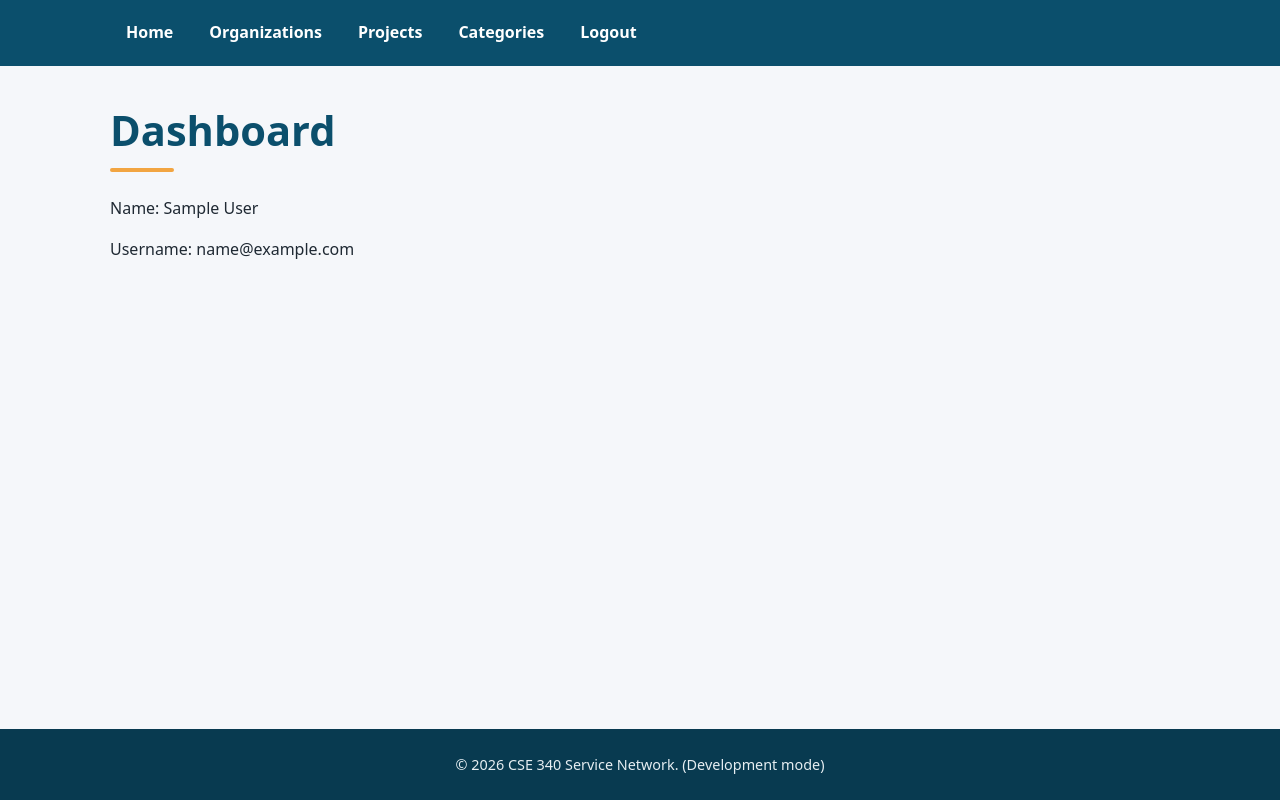
After one commit to MAPORTER16/cse340-course-repo, a Node server app: page /dashboard in a window 1280 px wide. The commit adds this page. Run offline with Node 20, Linux system fonts and the light colour scheme; the visitor is signed in with stand-in values (Sample User, id 1).

Commit message:
Add protected dashboard route for logged-in users
Add requireLogin middleware that redirects visitors who are not logged
in to the login page with a flash message, and a /dashboard route that
runs it before showing the logged-in user's name and email. The check
happens on the server, so typing the URL directly doesn't get around
it.

Send users to the dashboard after they log in, and show a My Dashboard
link on the home page only when someone is logged in.

```diff
--- a/src/controllers/users.js
+++ b/src/controllers/users.js
@@ -75,7 +75,7 @@ const processLoginForm = async (req, res) => {
                 console.log('User logged in:', user);
             }
 
-            res.redirect('/');
+            res.redirect('/dashboard');
         } else {
             // Same message for a wrong email or a wrong password, so the form
             // doesn't reveal which email addresses have accounts
@@ -100,11 +100,32 @@ const processLogout = (req, res) => {
     res.redirect('/login');
 };
 
+/**
+ * Middleware for routes that require a logged-in user.
+ * Sends visitors who are not logged in to the login page.
+ */
+const requireLogin = (req, res, next) => {
+    if (!req.session || !req.session.user) {
+        req.flash('error', 'You must be logged in to access that page.');
+        return res.redirect('/login');
+    }
+    next();
+};
+
+const showDashboard = (req, res) => {
+    const { name, email } = req.session.user;
+    const title = 'Dashboard';
+
+    res.render('dashboard', { title, name, email });
+};
+
 // Export any controller functions
 export {
     showUserRegistrationForm,
     processUserRegistrationForm,
     showLoginForm,
     processLoginForm,
-    processLogout
+    processLogout,
+    requireLogin,
+    showDashboard
 };
--- /dev/null
+++ b/src/views/dashboard.ejs
@@ -0,0 +1,8 @@
+<%- include('partials/header') %>
+<main>
+    <h1><%= title %></h1>
+
+    <p>Name: <%= name %></p>
+    <p>Username: <%= email %></p>
+</main>
+<%- include('partials/footer') %>
--- a/src/views/home.ejs
+++ b/src/views/home.ejs
@@ -8,6 +8,10 @@
 
     <img class="main-logo" src="/images/cse340-service-network.png" alt="CSE 340 Service Network Logo">
 
+    <% if (isLoggedIn) { %>
+        <p><a href="/dashboard">My Dashboard</a></p>
+    <% } %>
+
 </main>
 
 <%- include('partials/footer') %>
```
Also changed, not shown: src/routes.js (+6 -1 lines).
